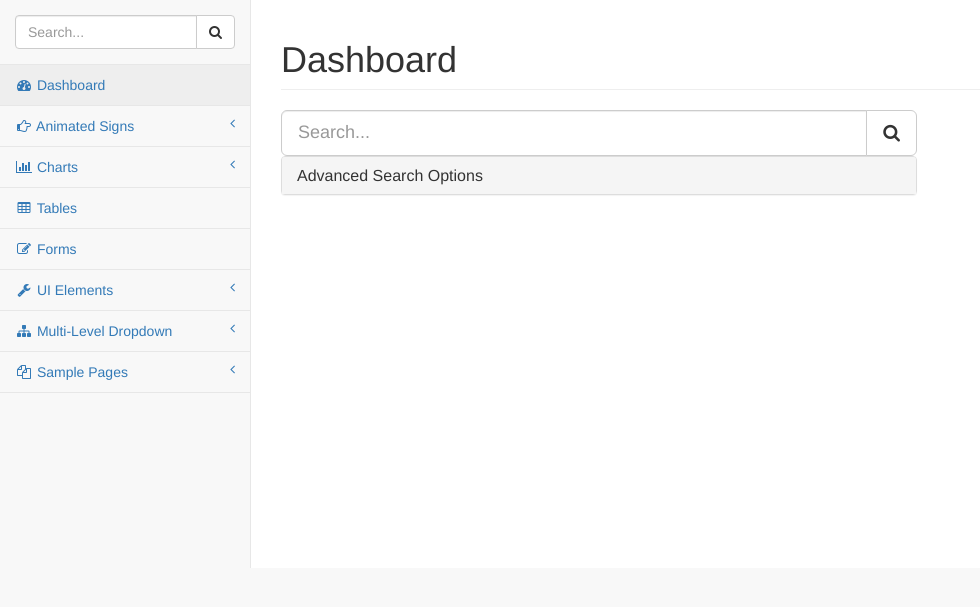
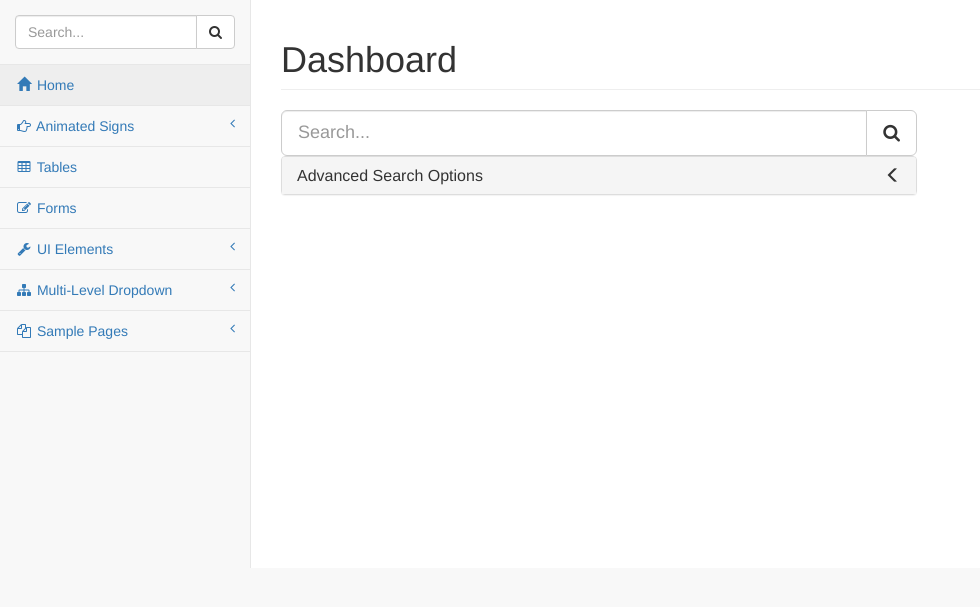
Before and after one commit to macwilly/Netbeans_Projects, a PHP site: page /pages/index.php in a window 1280 px wide. Shown: the part 51-658 px from the top of the page, without its empty margins (0-980 px from the left). Run offline with PHP 8.4, Linux system fonts and the light colour scheme; a user stored in the database is signed in.

Commit message:
Home screen and sign page
update the home page.
Added sign page

```diff
--- a/function/title.php
+++ b/function/title.php
@@ -7,5 +7,7 @@ function titleInformation($pageName) {
         echo 'Main';
     } elseif ($pageName == 'login.php') {
         echo 'Login';
+    }elseif ($pageName == 'signList.php'){
+        echo 'Sign List';
     }
 }
--- a/include/navigation.inc.php
+++ b/include/navigation.inc.php
@@ -72,7 +72,7 @@
                             <!-- /input-group -->
                         </li>
                         <li>
-                            <a href="./index.php"><i class="fa fa-dashboard fa-fw"></i> Dashboard</a>
+                            <a href="./index.php"><i class="glyphicon glyphicon-home fa-fw"></i> Home</a>
                         </li>
                         <?php
                             if($un == ""){
@@ -83,18 +83,6 @@
 
 
                         ?>
-                        <li>
-                            <a href="#"><i class="fa fa-bar-chart-o fa-fw"></i> Charts<span class="fa arrow"></span></a>
-                            <ul class="nav nav-second-level">
-                                <li>
-                                    <a href="flot.html">Flot Charts</a>
-                                </li>
-                                <li>
-                                    <a href="morris.html">Morris.js Charts</a>
-                                </li>
-                            </ul>
-                            <!-- /.nav-second-level -->
-                        </li>
                         <li>
                             <a href="tables.html"><i class="fa fa-table fa-fw"></i> Tables</a>
                         </li>
--- a/include/signNavGuest.inc.php
+++ b/include/signNavGuest.inc.php
@@ -1,3 +1,3 @@
 <li>
-    <a href="#"><i class="fa fa-hand-o-right fa-fw"></i> Animated Signs</a>
+    <a href="../pages/signList.php"><i class="fa fa-hand-o-right fa-fw"></i> Animated Signs</a>
 </li>
--- a/include/signNavUser.inc.php
+++ b/include/signNavUser.inc.php
@@ -2,7 +2,7 @@
     <a href="#"><i class="fa fa-hand-o-right fa-fw"></i> Animated Signs<span class="fa arrow"></span></a>
     <ul class="nav nav-second-level">
         <li>
-            <a href="#">View Signs</a>
+            <a href="../pages/signList.php">View Signs</a>
         </li>
         <li>
             <a href="#">Edit Signs</a>
--- /dev/null
+++ b/js/homeScreen.js
@@ -0,0 +1,9 @@
+$('#asLink').click(function () {
+    if ($('#asIcon').hasClass("glyphicon-menu-left")) {
+        $('#asIcon').removeClass("glyphicon-menu-left");
+        $('#asIcon').addClass("glyphicon-menu-down");
+    } else if ($('#asIcon').hasClass("glyphicon-menu-down")) {
+        $('#asIcon').removeClass("glyphicon-menu-down");
+        $('#asIcon').addClass("glyphicon-menu-left");
+    }
+});
--- a/pages/index.php
+++ b/pages/index.php
@@ -33,7 +33,9 @@
                         <div class="panel panel-default">
                             <div class="panel-heading">
                                 <h4 class="panel-title">
-                                <a data-toggle="collapse" data-parent="#accordion" href="#collapseOne">Advanced Search Options</a>
+                                    <a data-toggle="collapse" id="asLink" data-parent="#accordion" href="#collapseOne">
+                                        Advanced Search Options<i id="asIcon" class="pull-right glyphicon glyphicon-menu-left"></i>
+                                    </a>
                                 </h4>
                             </div>
                             <div id="collapseOne" class="panel-collapse collapse">
@@ -52,5 +54,7 @@
 
 </div>
 <!-- /#wrapper -->
+
 <?php include '../include/bottom_jquery.inc.php'; ?>
+<script src="../js/homeScreen.js" type="text/javascript"></script>
 <?php include '../include/footer.inc.php'; ?>
```
Also changed, not shown: pages/signList.php (added, +28 -0 lines). Lines whose indentation alone changed are shown as unchanged.
